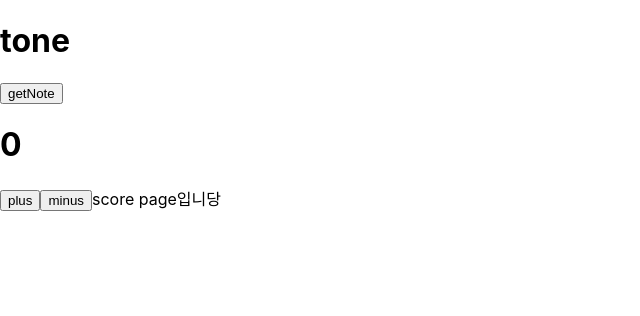
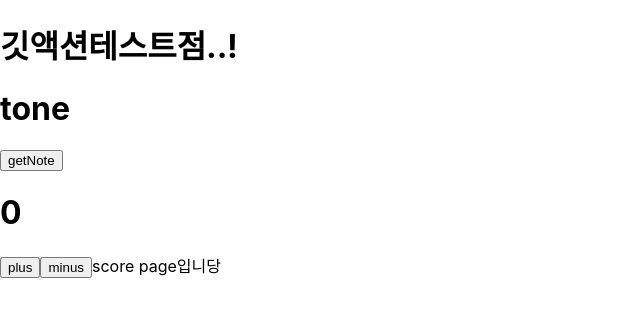
Before and after one commit to outsider-s-song/front-end, a React (Create React App) app: page / in a window 1280 px wide. Shown: the top 316 px of the page, without its empty margins (0-640 px from the left). Built offline with nearby package versions, Linux system fonts and the light colour scheme.

Commit message:
🧪 깃액션 테스트

```diff
--- a/src/App.jsx
+++ b/src/App.jsx
@@ -20,6 +20,7 @@ const App = () => {
 
 	return (
 		<>
+			<h1>깃액션테스트점..!</h1>
 			<h1>tone</h1>
 			<button onClick={getNote}>getNote</button>
 			<br />
```
